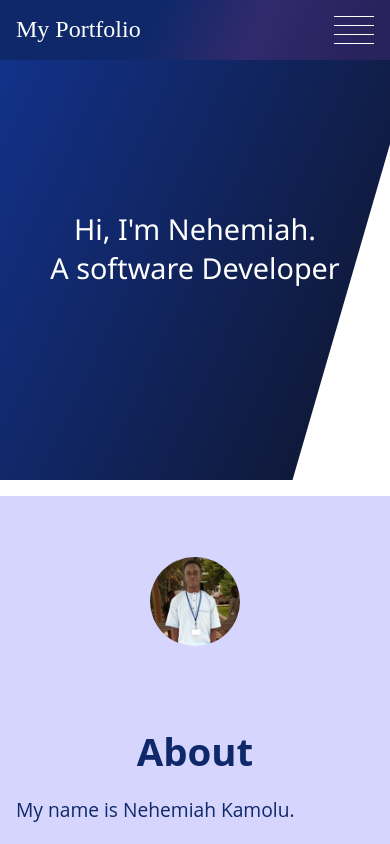
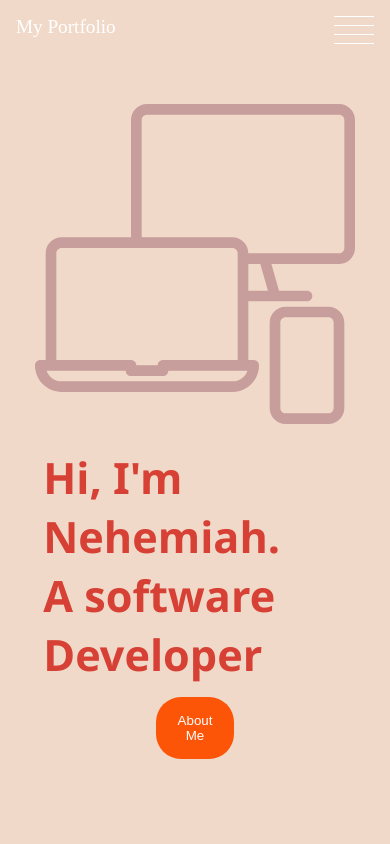
Before and after one commit to KNehe/KNehe.github.io, a React (Create React App) app: page / in a window 390 px wide. Shown: the top 844 px of the page. Built offline with nearby package versions, Linux system fonts and the light colour scheme.

Commit message:
intro change

```diff
--- a/src/Components/Layout/Layout.js
+++ b/src/Components/Layout/Layout.js
@@ -6,10 +6,14 @@ import Skills from './../Skills/Skills';
 import Projects from './../Projects/Projects';
 import Contact from './../Contact/Contact';
 import Footer from './../Footer/Footer';
-
+import SVG from './../../Assets/devices.svg';
 
 const layout = () =>{
 
+    const onBtnClikedHandler =  (event,elementId) =>{
+        const anchor = document.querySelector("#about");
+        anchor.scrollIntoView({ behavior: 'smooth', block:'center' });
+    };
 
     return(
 
@@ -17,14 +21,23 @@ const layout = () =>{
 
             <Navigation/>
 
-            <main>
+            <main className={Styles.Global} >
 
-                <section className={Styles.IntroWrapper}>
+                <section className={Styles.IntroWrapper} >
                     <div className={Styles.Intro}>
-                      <p style={{ marginTop:'1rem'}}>Hi, I'm Nehemiah.</p>
-                      <p>A software Developer</p>
+                        <div className={Styles.IntroMessage}>
+
+                            <div>
+                            <img src={SVG}  style={{ width:"20em", height:"20", padding:"1.2em"}} alt='devices'/>
+                            </div>
+
+                            <div className={Styles.IntroText} style={{margin:"0"}}>
+                             <p >Hi, I'm Nehemiah.</p>
+                             <p>A software Developer</p>
+                            </div>
+                        </div>
+                        <button className={Styles.IntroBtn} onClick={onBtnClikedHandler}>About Me</button>
                     </div>
-
                 </section>
 
                 <About/>
@@ -37,7 +50,6 @@ const layout = () =>{
 
                 <Footer/>
 
-
             </main>
 
         </React.Fragment>
--- a/src/Components/Layout/Layout.module.scss
+++ b/src/Components/Layout/Layout.module.scss
@@ -1,29 +1,13 @@
 $base-padding: 1rem;
-$nav-background: #0e2869;
+$background: #f1d9c9;
+$text-color: #D74034;
 
-$gragient:linear-gradient(115deg, rgba(15,20,42,1) 0%, rgba(18,51,142,1) 64%, rgba(48,74,180,1) 100%, rgba(39,67,168,1) 100%, rgba(0,0,0,1) 100%, rgba(101,83,240,1) 100%, rgba(80,68,175,0.958420868347339) 100%);
-$gragient2: linear-gradient(115deg, rgba(18,51,142,1) 0%, rgba(15,20,42,1) 100%, rgba(48,74,180,1) 100%, rgba(39,67,168,1) 100%, rgba(0,0,0,1) 100%, rgba(101,83,240,1) 100%, rgba(80,68,175,0.958420868347339) 100%);
-// $gragient: linear-gradient(115deg, rgba(14,40,105,1) 36%, rgba(57,49,124,1) 60%, rgba(57,49,124,0.9682247899159664) 84%);
-// $gragient2: linear-gradient(115deg,  rgba(42,35,94,0.958420868347339) 36%, rgba(49,42,108,1) 60%, rgba(14,40,105,1) 84%);
-
-@mixin clipPath($path) {
-    -webkit-clip-path: $path;
-    -moz-clip-path:$path;
-    -o-clip-path: $path;
-    clip-path: $path;
-}
-
-@mixin  animateIntro($value) {
-    -webkit-animation: $value;
-    -moz-animation: $value;
-    -o-animation: $value;
-    animation: $value;
-
+.Global{
+    background-color: #F4EBE5;
 }
 
 .IntroWrapper{
-
-    height: 28rem;
+    height: 100vh;
     width: 100%;
     position: relative;
 
@@ -31,43 +15,80 @@ $gragient2: linear-gradient(115deg, rgba(18,51,142,1) 0%, rgba(15,20,42,1) 100%,
         position: absolute;
         height: 100%;
         width: 100%;
-        @include clipPath(polygon(0% 0%, 100% 0, 100% 30%, 75% 100%, 0% 100%));
-        background : $nav-background;
-        background: $gragient;
-        @include animateIntro(switchColor 6s ease-in infinite);
-
+        background : $background;
         display: flex;
         align-items: center;
         justify-content: center;
         flex-direction: column;
 
-        p{
-            margin: 0;
-            color: white;
-            font-size: 3em;
+        .IntroMessage{
+            display:flex;
+            align-items: center;
+            justify-content: center;
         }
+       .IntroText{
+            p{
+                margin: 0;
+            }
+            color: $text-color;
+            font-size: 3.5em;
+            font-weight: bold;
+       }
 
         @media screen and (max-width:768px){
 
-            p{
-                font-size: 1.8em;
+            .IntroMessage{
+                flex-direction: column;
             }
+            .IntroText{
+                p{
+                    margin: 0;
+                }
+                color: $text-color;
+                font-size: 2.7em;
+                font-weight:bold;
+                padding-left: 1em;
+           }
 
          }
+
     }
 
 }
-@media screen and (max-width:600px){
-    .IntroWrapper{
-        height: 30rem;
+
+.IntroBtn{
+    padding: $base-padding;
+    background-color: rgb(252, 85, 8);
+    border: none;
+    color: #ffffff;
+    border-radius: 25px;
+    width: 15%;
+    transition: background-color .8s ease-in;
+
+}
+
+.IntroBtn:hover{
+    background-color:  rgb(131, 50, 13);
+}
+
+.IntroBtn:focus{
+    outline: none;
+    box-shadow: none;
+}
+
+@media screen and (max-width:768px){
+    .IntroBtn{
+        width: 20%;
+        margin-top: 1em;
     }
-  }
 
-@keyframes switchColor{
-    0%{
-        background: $gragient;
+ }
+
+ @media screen and (max-width:360px){
+    .IntroBtn{
+        width: 20%;
     }
-    100%{
-        background: $gragient2;
+    .IntroText{
+        font-size: 2.3em !important;
     }
-}
+ }
--- a/src/Components/Navigation/Navigation.js
+++ b/src/Components/Navigation/Navigation.js
@@ -20,8 +20,7 @@ const Navigation = () =>{
 
         const anchor = document.querySelector(elementId);
         anchor.scrollIntoView({ behavior: 'smooth', block:'center' });
-    }
-
+    };
 
     return (
 
@@ -31,7 +30,7 @@ const Navigation = () =>{
                     <nav className={Styles.LargeDevice}>
 
                     <div>
-                        <a  >My Portfolio</a>
+                        <a>My Portfolio</a>
                     </div>
 
                     <ul>
--- a/src/Components/Navigation/Navigation.module.scss
+++ b/src/Components/Navigation/Navigation.module.scss
@@ -1,7 +1,8 @@
-$nav-background: #0e2869;
+$nav-background: #f1d9c9;
 $base-padding: 1rem;
-$gradient: linear-gradient(115deg, rgba(14,40,105,1) 36%, rgba(49,42,108,1) 60%, rgba(42,35,94,0.958420868347339) 84%);
-
+$navColor: #D74034;
+$title-font-size: 1.7em;
+$title-font: Verdana;
 
 nav{
     top: 0;
@@ -16,7 +17,6 @@ nav{
 .LargeDevice{
 
     background:$nav-background;
-    background: $gradient;
    display: flex;
    align-items: center;
    justify-content: space-between;
@@ -51,7 +51,6 @@ nav{
 
 .SmallDevice{
    background: $nav-background;
-   background: $gradient;
    padding: $base-padding;
    position: fixed;
    width: 100%;
@@ -65,15 +64,17 @@ nav{
    .Title{
        display: flex;
        justify-content: space-between;
+       font-size: .8em;
    }
 
    ul{
        display: flex;
        flex-direction: column;
        list-style-type: none;
+       align-items: flex-start;
        padding: 0;
-       width: 20%;
-
+       width: 100%;
+       border-bottom: 2px solid rgba(221, 121, 135,0.3);
        a{
            @extend .AnchorTag;
            display: block;
```
Also changed, not shown: src/Assets/devices.svg (added).
